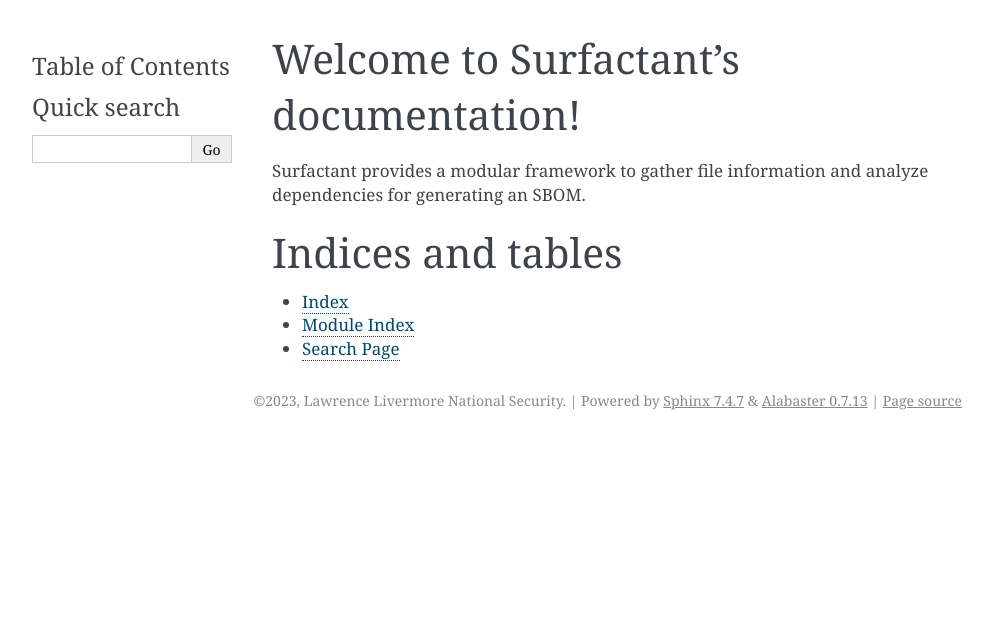
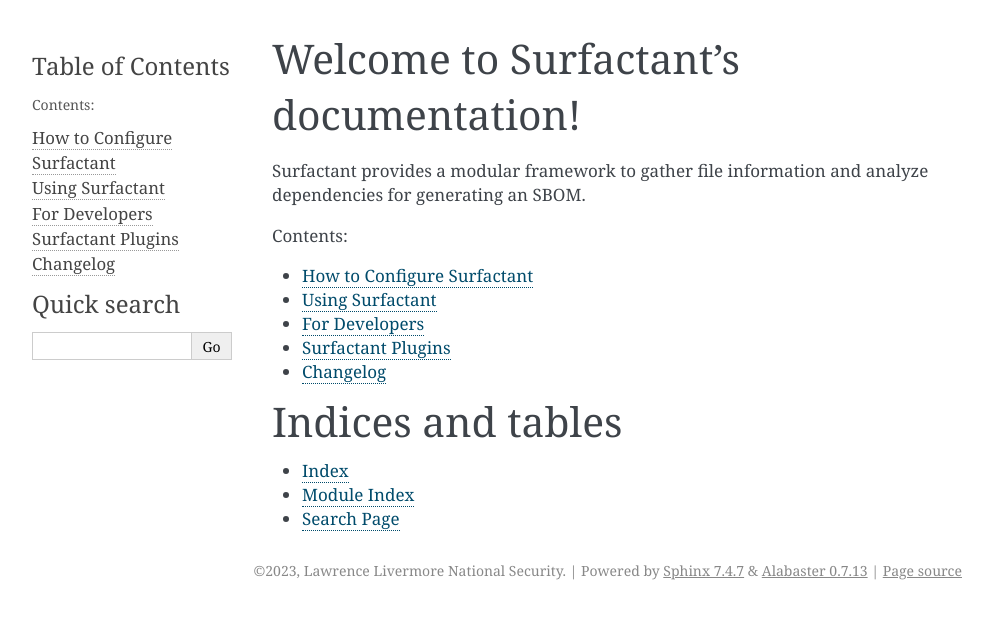
Before and after one commit to LLNL/Surfactant, a Sphinx documentation site: the page built from docs/index.md, in a window 1280 px wide. Shown: the top 619 px of the page, without its empty margins (148-1141 px from the left). Built offline with Sphinx 7.4.7, drawn with Linux system fonts in a browser that asks for light colours.

Commit message:
Add blank pages for each topic

````diff
--- /dev/null
+++ b/docs/changelog.md
@@ -0,0 +1 @@
+# Changelog
--- /dev/null
+++ b/docs/config.md
@@ -0,0 +1 @@
+# How to Configure Surfactant
--- /dev/null
+++ b/docs/developers.md
@@ -0,0 +1 @@
+# For Developers
--- a/docs/index.md
+++ b/docs/index.md
@@ -6,6 +6,12 @@
 .. toctree::
    :maxdepth: 2
    :caption: Contents:
+
+   config
+   usage
+   developers
+   plugins
+   changelog
 ```
 
 # Indices and tables
--- /dev/null
+++ b/docs/plugins.md
@@ -0,0 +1 @@
+# Surfactant Plugins
--- /dev/null
+++ b/docs/usage.md
@@ -0,0 +1 @@
+# Using Surfactant
````
